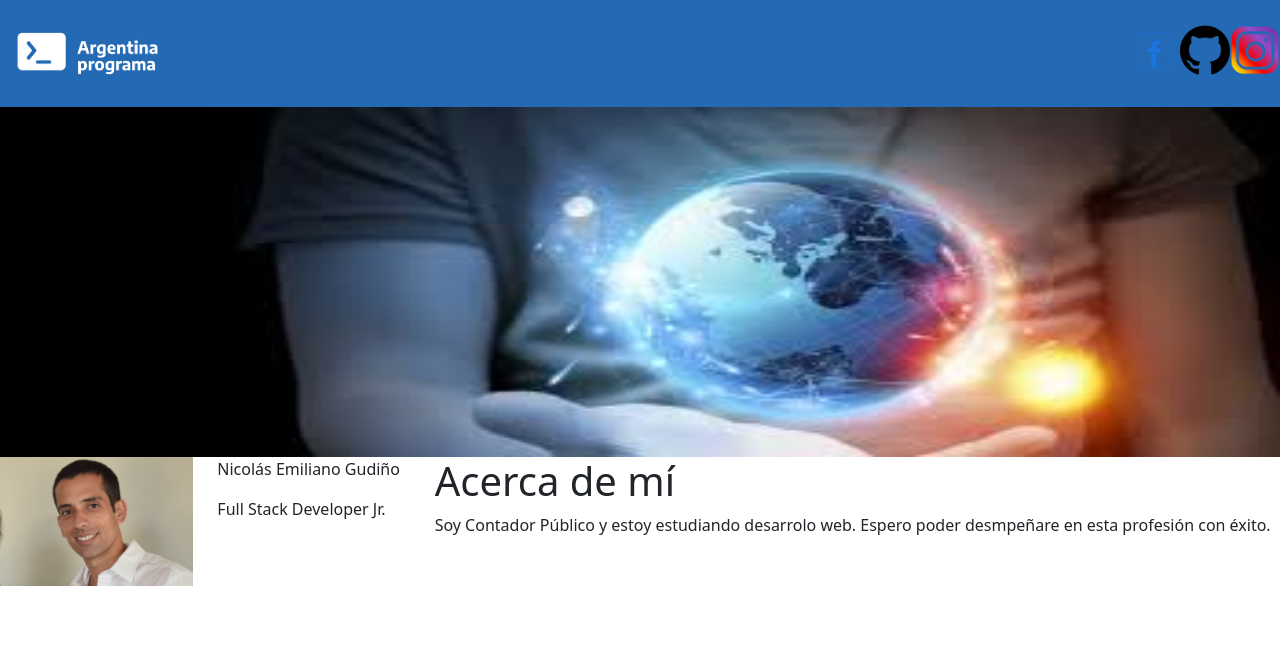
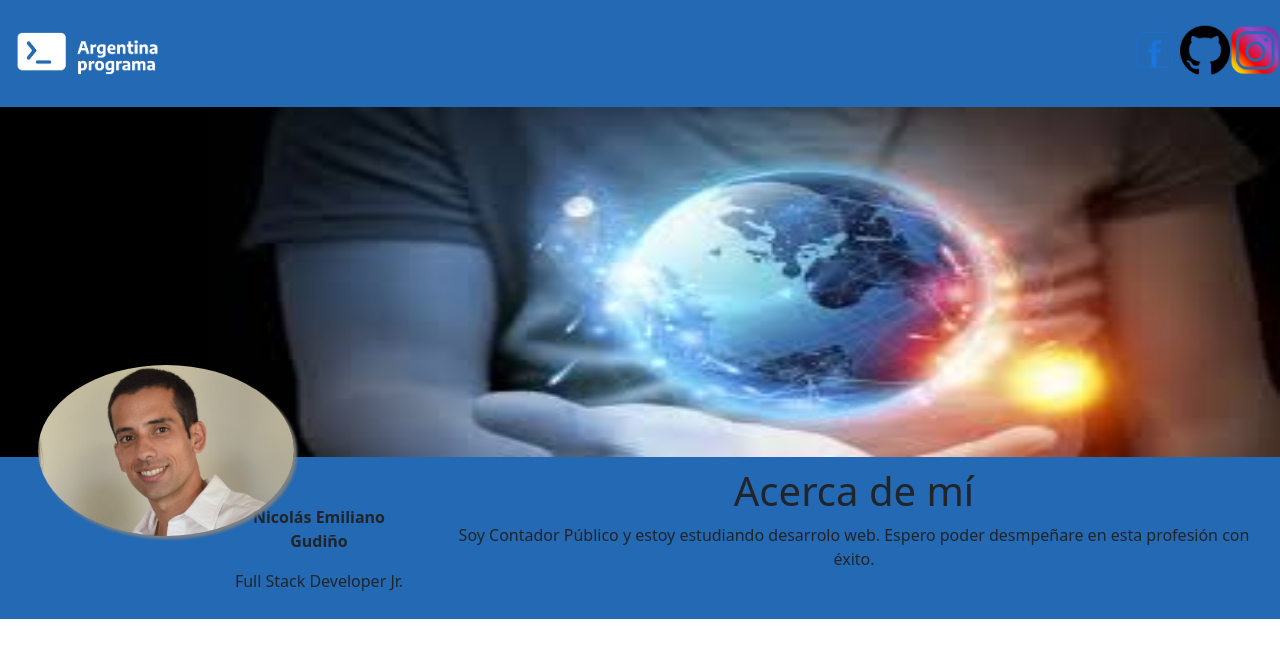
Before and after one commit to nicogudino/ProyectoIntegrador, an Angular app in the folder ProyectoIntegrador/: page / in a window 1280 px wide. Shown: the top 658 px of the page. Built offline with nearby package versions, Linux system fonts and the light colour scheme.

Commit message:
componente Acerca de Mí

```diff
--- a/ProyectoIntegrador/angular.json
+++ b/ProyectoIntegrador/angular.json
@@ -28,10 +28,10 @@
             ],
             "styles": [
               "src/styles.css",
-              "ProyectoIntegrador/node_modules/bootstrap/dist/css/bootstrap.css"
+              "node_modules/bootstrap/dist/css/bootstrap.css"
             ],
             "scripts": [
-              "ProyectoIntegrador/node_modules/bootstrap/dist/js/bootstrap.js"
+              "node_modules/bootstrap/dist/js/bootstrap.js"
             ]
           },
           "configurations": {
--- a/ProyectoIntegrador/package.json
+++ b/ProyectoIntegrador/package.json
@@ -19,6 +19,8 @@
     "@angular/platform-browser-dynamic": "~13.3.0",
     "@angular/router": "~13.3.0",
     "bootstrap": "^5.2.0",
+    "jquery": "^3.6.0",
+    "popper.js": "^1.16.1",
     "rxjs": "~7.5.0",
     "tslib": "^2.3.0",
     "zone.js": "~0.11.4"
--- a/ProyectoIntegrador/src/app/components/acerca-de/acerca-de.component.css
+++ b/ProyectoIntegrador/src/app/components/acerca-de/acerca-de.component.css
@@ -0,0 +1,34 @@
+.row{
+    padding: 10px;
+}
+div{
+    background-color: #2469b3;
+    text-align: center;
+}
+#nombre{
+    font-weight: bold;
+    margin-top: 20%;
+
+}
+
+@media (min-width: 576px){
+    #fotoperfil{
+        position: absolute;
+        width: 20%;
+        border-radius: 100%;
+        box-shadow: 3px 3px 3px grey;
+        left: 3%;
+        top: 365px;
+    }
+}
+
+@media (max-width: 575px){
+    #fotoperfil{
+        position: absolute;
+        width: 25%;
+        border-radius: 100%;
+        box-shadow: 3px 3px 3px grey;
+        left: 37%;
+        top: 450px;
+    }
+}
--- a/ProyectoIntegrador/src/app/components/acerca-de/acerca-de.component.html
+++ b/ProyectoIntegrador/src/app/components/acerca-de/acerca-de.component.html
@@ -1,10 +1,10 @@
 <div class="row">
     <div class="col-xs-12 col-sm-2 col-md-2 col-lg-2">
         <img src="../../../assets/fotoperfil.JPG"
-        class="img-fluid">
+        class="img-fluid" id="fotoperfil">
     </div>
     <div class="col-xs-12 col-sm-2 col-md-2 col-lg-2">
-        <p>Nicolás Emiliano Gudiño</p>
+        <p id="nombre">Nicolás Emiliano Gudiño</p>
         <p>Full Stack Developer Jr.</p>
     </div>
     <div class="col-xs-12 col-sm-8 col-md-8 col-lg-8">
```
Also changed, not shown: 1 other file (tests, documents, lock files or other folders).
